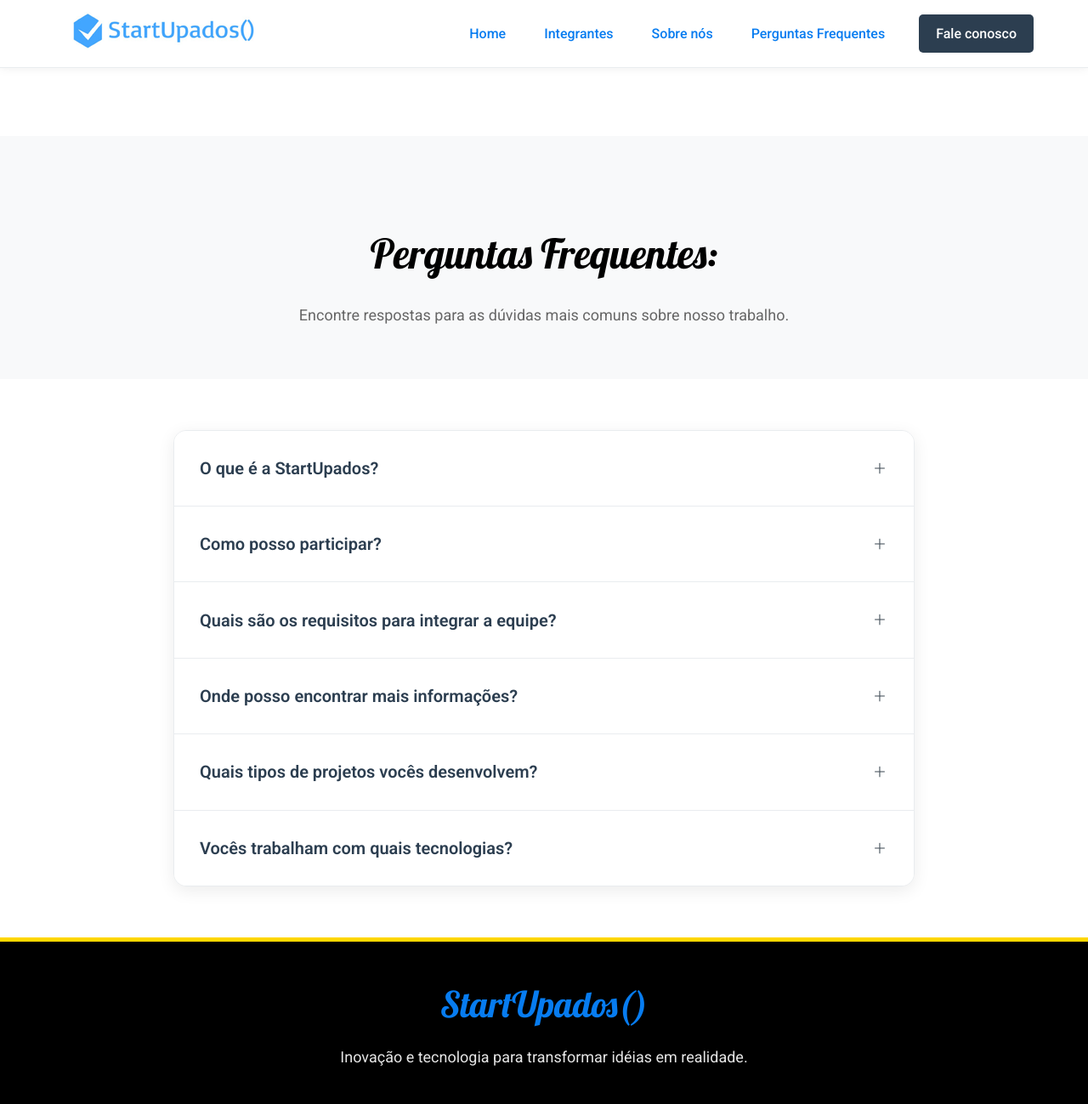
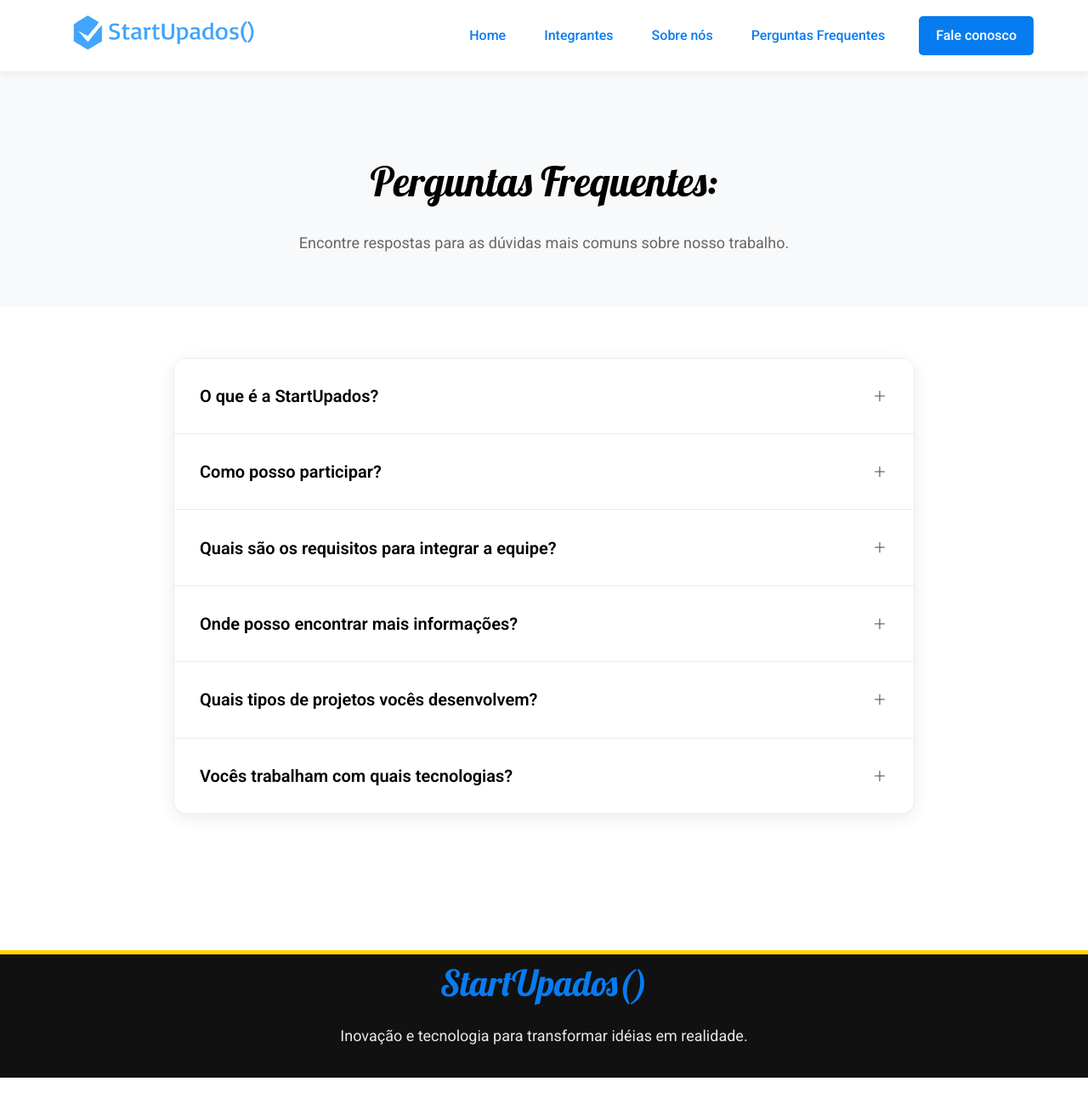
Before and after one commit to StartUpados/front-end, a plain HTML site: page faq.html in a window 1280 px wide. Shown: the whole page at 85% size. After the commit the page ends 1268 px from the top, so only its background shows below. Drawn offline with Linux system fonts and the light colour scheme.

Commit message:
ultimo commit de hoje...

```diff
--- a/css/faq.css
+++ b/css/faq.css
@@ -5,7 +5,7 @@
     background: #f8f9fa;
     padding: 100px 5% 60px;
     text-align: center;
-    margin-top: 80px;
+    margin-top: 0px;
 }
 
 .headline-faq h2 {
@@ -72,12 +72,12 @@
 }
 
 .faq-pergunta:hover {
-    background: #f1f3f5;
+    background: #077cf0;
 }
 
 .faq-pergunta h3 {
     font-size: 20px;
-    color: #2c3e50;
+    color: #000;
     margin: 0;
     font-weight: 600;
     text-align: left;
@@ -103,7 +103,7 @@
 }
 
 .faq-resposta p {
-    color: #495057;
+    color: #000;
     font-size: 16px;
     line-height: 1.6;
     margin: 0;
@@ -112,7 +112,7 @@
 
 /* Estado ativo (quando o checkbox está checked) */
 .faq-toggle:checked ~ .faq-pergunta {
-    background: #2c3e50;
+    background: #077cf0;
 }
 
 .faq-toggle:checked ~ .faq-pergunta h3 {
--- a/css/sobre.css
+++ b/css/sobre.css
@@ -59,7 +59,7 @@ body {
 
 /* Botão especial */
 #botao {
-    background-color: #333;
+    background-color: #077cf0;
     color: white;
     border-radius: 5px;
     padding: 10px 20px;
@@ -68,7 +68,7 @@ body {
 }
 
 #botao:hover {
-    background-color: #555;
+    background-color: gold;
 }
 
 /* Header */
@@ -107,15 +107,17 @@ section h2 {
 /* Rodapé */
 footer {
     margin-top: 100px;
-    height: 200px;
+    height: 150px;
     background: #111;
     text-align: center;
     border-top: 5px solid gold;
+    display: flex;
+    justify-content: center;
 
 }
 
 .logo-rodape {
-    padding: 30px;
+    padding: 20px;
     color: white;
 
 }
--- a/css/style.css
+++ b/css/style.css
@@ -11,15 +11,18 @@ body {
     font-family: "Roboto", sans-serif;
     background-color: #fff;
     color: #333;
-    padding-top: 80px;
+    padding-top: 75px;
     line-height: 1.6;
     overflow-x: hidden;
+    margin-top: 0;
+    margin-bottom: 0;
+    padding-bottom: 0;
 }
 
 /* ========== NAVBAR CORRIGIDA ========== */
 .navbar {
     display: flex;
-    height: 80px;
+    height: 85px;
     background-color: #fff;
     justify-content: space-between;
     align-items: center;
@@ -50,7 +53,7 @@ body {
     display: flex;
     align-items: center;
     gap: 15px;
-    margin-left: auto;
+    margin-left: 0 auto;
 }
 
 .menu a {
@@ -70,7 +73,7 @@ body {
 }
 
 #botao {
-    background-color: #2c3e50;
+    background-color: #077cf0;
     padding: 10px 20px;
     color: white;
     border-radius: 5px;
@@ -79,14 +82,14 @@ body {
 }
 
 #botao:hover {
-    background: #34495e;
+    background: gold;
     border-top: none;
     transform: translateY(-2px);
 }
 
 /* ========== LAYOUT PRINCIPAL - BANNER ========== */
 .container-layout {
-    height: auto;
+    height: 0 auto;
     display: flex; /* Habilita o modo de layout Flexbox */
     max-width: 10px; /* Largura máxima da sua página */
     margin: 0 auto; /* Centraliza o contêiner */
@@ -101,7 +104,9 @@ body {
 
 /* ========== HEADER/HERO ========== */
 .header {
-    height: 100px;
+    width: 100%;
+    height: 10px;
+    float: center;
     background: #f5f5f5;
     display: flex;
     align-items: center;
@@ -131,7 +136,7 @@ body {
 
 .contatic-btn {
     display: inline-block;
-    background-color: #000;
+    background-color: #077cf0;
     padding: 15px 25px;
     color: white;
     text-transform: uppercase;
@@ -143,7 +148,7 @@ body {
 }
 
 .contatic-btn:hover {
-    background-color: #555;
+    background-color: gold;
 }
 
 .img-headline {
@@ -187,7 +192,7 @@ section h2 {
     min-width: 300px;
     max-width: 350px;
     padding: 30px;
-    border: 1px solid #ccc;
+    border: 1px solid #077cf0;
     border-radius: 10px;
     cursor: pointer;
     position: relative;
@@ -230,7 +235,7 @@ section h2 {
 }
 
 .card:hover {
-    background-color: #000;
+    background-color: #077cf0;
     color: white;
     transform: translateY(-5px);
     box-shadow: 0 10px 20px rgba(0,0,0,0.2);
@@ -250,18 +255,20 @@ section h2 {
 
 /* ========== FOOTER ========== */
 footer {
-    margin-top: 0px;
-    background: #000;
+    margin-bottom: 0;
+    margin-top: 100px;
+    height: 150px;
+    background: #111;
     text-align: center;
     border-top: 5px solid gold;
-    width: 100vw;
-    padding: 5vh 0;
+    display: flex;
+    justify-content: center;
 }
 
 .logo-rodape {
     color: white;
     max-width: 1200px;
-    margin: 0 auto;
+    margin-bottom: 0;
 }
 
 .agencia {
--- a/faq.html
+++ b/faq.html
@@ -71,7 +71,7 @@
                     <span class="faq-icon">+</span>
                 </label>
                 <div class="faq-resposta">
-                    <p>A StartUpados é um grupo de inovação e tecnologia que busca desenvolver soluções digitais criativas e acessíveis, conectando pessoas, empresas e oportunidades.</p>
+                    <p><strong>A StartUpados é um grupo de inovação e tecnologia que busca desenvolver soluções digitais criativas e acessíveis, conectando pessoas, empresas e oportunidades.</strong></p>
                 </div>
             </div>
 
@@ -83,7 +83,7 @@
                     <span class="faq-icon">+</span>
                 </label>
                 <div class="faq-resposta">
-                    <p>Você pode se envolver como colaborador em projetos, parceiro estratégico ou apoiador. Entre em contato conosco para mais informações.</p>
+                    <p><strong>Você pode se envolver como colaborador em projetos, parceiro estratégico ou apoiador. Entre em contato conosco para mais informações.</strong></p>
                 </div>
             </div>
 
@@ -95,7 +95,7 @@
                     <span class="faq-icon">+</span>
                 </label>
                 <div class="faq-resposta">
-                    <p>Procuramos pessoas com espírito inovador, interesse em tecnologia e disposição para trabalhar em equipe. Conhecimentos em programação, design ou gestão de projetos são bem-vindos.</p>
+                    <p><strong>Procuramos pessoas com espírito inovador, interesse em tecnologia e disposição para trabalhar em equipe. Conhecimentos em programação, design ou gestão de projetos são bem-vindos.</strong></p>
                 </div>
             </div>
 
@@ -107,7 +107,7 @@
                     <span class="faq-icon">+</span>
                 </label>
                 <div class="faq-resposta">
-                    <p>Mais informações podem ser encontradas em nosso site oficial ou entrando em contato através do nosso e-mail de suporte. Também estamos ativos nas redes sociais.</p>
+                    <p><strong>Mais informações podem ser encontradas em nosso site oficial ou entrando em contato através do nosso e-mail de suporte. Também estamos ativos nas redes sociais.</strong></p>
                 </div>
             </div>
 
@@ -119,7 +119,7 @@
                     <span class="faq-icon">+</span>
                 </label>
                 <div class="faq-resposta">
-                    <p>Desenvolvemos aplicativos, plataformas web, sistemas de gestão e protótipos de startups. Focamos em soluções que resolvem problemas reais do mercado.</p>
+                    <p><strong>Desenvolvemos aplicativos, plataformas web, sistemas de gestão e protótipos de startups. Focamos em soluções que resolvem problemas reais do mercado.</strong></p>
                 </div>
             </div>
 
@@ -131,7 +131,7 @@
                     <span class="faq-icon">+</span>
                 </label>
                 <div class="faq-resposta">
-                    <p>Trabalhamos com HTML, CSS, JavaScript, React, Node.js, Python e diversas outras tecnologias modernas para desenvolvimento web e mobile.</p>
+                    <p><strong>Trabalhamos com HTML, CSS, JavaScript, React, Node.js, Python e diversas outras tecnologias modernas para desenvolvimento web e mobile.</strong></p>
                 </div>
             </div>
         </div>
```
Also changed, not shown: index.html (+1 -1 lines).
